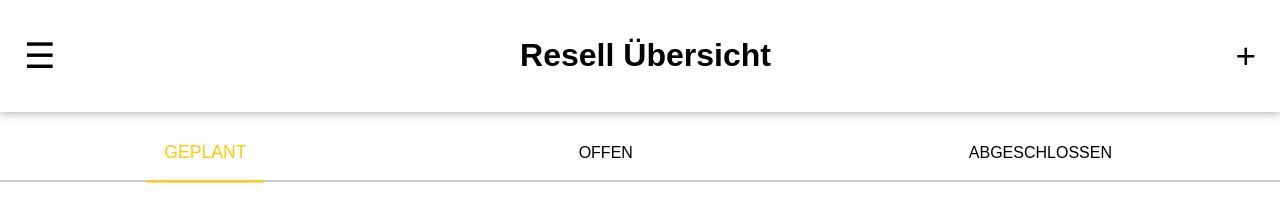
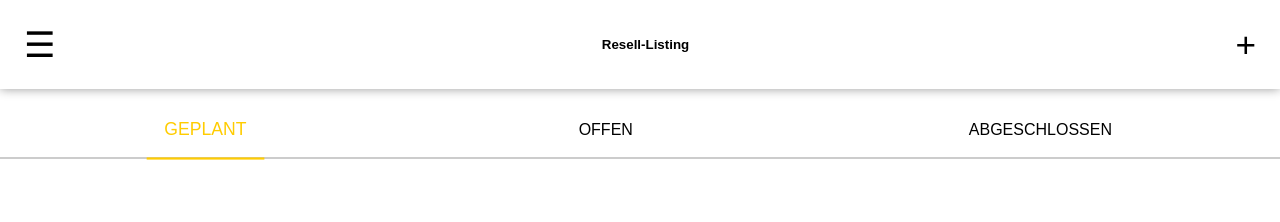
Before and after one commit to test22s/resell, a plain HTML site: page index.html in a window 1280 px wide. Drawn offline with Linux system fonts and the light colour scheme.

Commit message:
Update index.html

```diff
--- a/index.html
+++ b/index.html
@@ -311,12 +311,15 @@
         .close:focus {
             color: black;
         }
+        h1{
+            font-size: smaller;
+        }
     </style>
 </head>
 <body>
     <header>
         <div class="menu-icon">&#9776;</div>
-        <h1>Resell Übersicht</h1>
+        <h1>Resell-Listing</h1>
         <div class="plus-icon">+</div>
     </header>
     <div class="menu-content">
```
